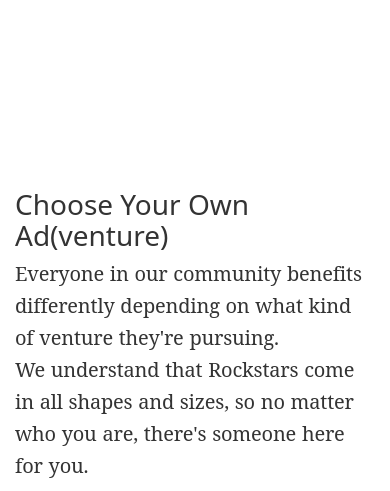
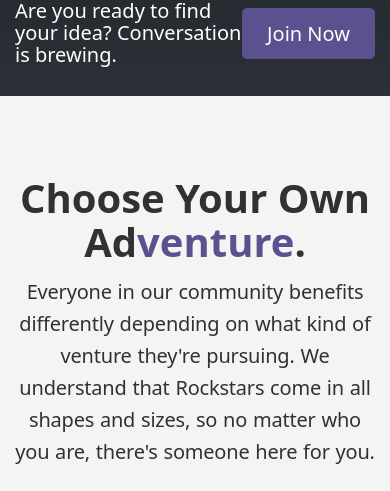
Before and after one commit to omfgitsjack/rockstar-cafe, a PHP site: page /rockstars.html in a window 390 px wide; the page is wider, and only the part inside the window is pictured. Shown: the part 1521-2012 px from the top of that part. Run offline with PHP 8.4, Linux system fonts and the light colour scheme; style sheets or scripts are compiled from the project's sources; some libraries are stand-ins or nearby versions.

Commit message:
Placed story side-by-side and polished rockstars

```diff
--- a/build/css/index.css
+++ b/build/css/index.css
@@ -3,3 +3,14 @@
 /* Medium devices (tablets, 768px and up) */
 /* Large devices (desktops, 992px and up) */
 /* Extra large devices (large desktops, 1200px and up) */
+.show-xl {
+  display: block; }
+  @media (max-width: 1200px) {
+    .show-xl {
+      display: none; } }
+
+.hide-xl {
+  display: none; }
+  @media (max-width: 1200px) {
+    .hide-xl {
+      display: block; } }
--- a/build/css/main.css
+++ b/build/css/main.css
@@ -53,9 +53,40 @@ body {
     max-width: 800px;
     margin-top: -0.6rem;
     font-family: "Noto Sans"; }
+  .section .section-subtitle.full-length {
+    max-width: 100%; }
 
 .section.gray {
   background-color: #f4f4f4; }
+
+.section.call-out {
+  background-color: #2b3137;
+  color: white;
+  background-image: linear-gradient(180deg, #24292e, #2b3137);
+  padding-top: 30px;
+  padding-bottom: 30px; }
+  .section.call-out .container {
+    display: -ms-flexbox;
+    display: flex;
+    -ms-flex-align: center;
+    align-items: center;
+    -ms-flex-pack: distribute;
+    justify-content: space-around; }
+    .section.call-out .container .call-out-text {
+      margin-bottom: 0; }
+
+.primary-color {
+  color: #5a518e; }
+
+.btn {
+  font-family: "Noto Sans", sans-serif; }
+
+.btn-primary {
+  background-color: #5a518e;
+  border-color: #5a518e; }
+
+.btn-primary:hover {
+  background-color: #50487e; }
 
 /* Extra small devices (portrait phones, less than 576px) */
 @media (max-width: 575px) {
--- a/build/css/rockstars.css
+++ b/build/css/rockstars.css
@@ -1,5 +1,47 @@
-.section {
-  margin-top: 30px; }
-
 .adventure, .rockstars-cards {
   text-align: center; }
+
+.adventure {
+  margin-bottom: 40px; }
+  .adventure .col-6,
+  .adventure .col-sm-4,
+  .adventure .col-md-2 {
+    padding: 0; }
+    .adventure .col-6 img,
+    .adventure .col-sm-4 img,
+    .adventure .col-md-2 img {
+      width: 100%; }
+
+.rockstar-intro-split {
+  margin-top: 40px; }
+
+.rockstar-intro-callout h5 {
+  margin-bottom: 1rem; }
+
+.rockstars-of-canada-title {
+  display: -ms-flexbox;
+  display: flex;
+  -ms-flex-pack: center;
+  justify-content: center;
+  -ms-flex-align: center;
+  align-items: center; }
+  .rockstars-of-canada-title img {
+    margin-left: 7.5px;
+    margin-right: 7.5px; }
+
+.rockstars-cards {
+  display: -ms-flexbox;
+  display: flex;
+  -ms-flex-pack: center;
+  justify-content: center; }
+
+.rockstar-card {
+  padding: 0;
+  max-width: 265px;
+  margin-left: 10px;
+  margin-right: 10px;
+  margin-bottom: 20px;
+  box-shadow: rgba(0, 0, 0, 0.117647) 0px 1px 6px, rgba(0, 0, 0, 0.117647) 0px 1px 4px;
+  border-radius: 2px; }
+  .rockstar-card img {
+    width: 100%; }
--- a/rockstars.html
+++ b/rockstars.html
@@ -21,7 +21,7 @@
     </button>
     <a class="navbar-brand" href="index.html"><img src="images/logo.png" width="30px"></a>
 
-    <div class="collapse navbar-collapse justify-content-end"" id="navbarNavAltMarkup">
+    <div class="collapse navbar-collapse justify-content-end" id="navbarNavAltMarkup">
       <div class="navbar-nav">
         <a class="nav-item nav-link" href="ourstory.html">Our Story</a>
         <a class="nav-item nav-link active" href="rockstars.html">Rockstars<span class="sr-only">(current)</span></a>
@@ -38,27 +38,41 @@
 				<h3>Say hello to your community's movers, shakers, and disruptors.</h3>
 				<h3>Every cup has a story to share.</h3>
 			</div>
-			<a class="hero-btn" href=“https://experience.rockstar-cafe.ca”>Become a Rockstar</a>
+			<a class="hero-btn" href="https://experience.rockstar-cafe.ca">Become a Rockstar</a>
 	</div>
 
+	<div class="section">
 		<div class="container">
-		<div class="section">
-			<h3>Welcome to the <i>Pay It Forward</i> network.</h3>
-			<p>We are a community of entrepreneurs who want to help you succeed. When it comes to building a venture, you can always use a little help from your friends.</p>
+			<div align=center>
+				<h1>Welcome to the <em>Pay It Forward</em> network.</h1>
+				<p class="section-subtitle full-length">We are a community of entrepreneurs who want to help you succeed. When it comes to building a venture, you can always use a little help from your friends.</p>
+			</div>
+			<div class="row rockstar-intro-split">
+				<div class="col-md-6">
 					<p>A Rockstar is someone who exhibits Heart, Soul, Brains and Courage, and goes above and beyond to make a difference in their communities. Anyone can be a Rockstar with a little passion and purpose.</p>
 					<p>Whether you’re a young entrepreneur, nonprofit leader, creative, developer, or anyone in between, you’ll find someone here who’s ready to help you write your story… the way someone helped write theirs.</p>
-			<p>Are you ready to find your idea? Conversation is brewing.</p>
-			<p><a href="http://experience.rockstar-cafe.ca">Join Now</a></p>
-
+				</div>
+				<div class="col-md-6">
 					<div class="embed-responsive embed-responsive-16by9">
 						<iframe class="embed-responsive-item" src="https://www.youtube.com/embed/w_eFOwOxEOA">
 						</iframe>
 					</div>
 				</div>
+			</div>
+		</div>
 
-		<div class="section">
-			<h3>Choose Your Own Ad(venture)</h3>
-			<p>Everyone in our community benefits differently depending on what kind of venture they're pursuing.<br>We understand that Rockstars come in all shapes and sizes, so no matter who you are, there's someone here for you.</p>
+	</div>
+	<div class="section call-out">
+		<div class="container">
+			<h5 class="call-out-text">Are you ready to find your idea? Conversation is brewing.</h5>
+			<a class="btn btn-lg btn-primary" href="http://experience.rockstar-cafe.ca">Join Now</a>
+		</div>
+	</div>
+
+	<div class="section gray">
+		<div class="container" align="center">
+			<h1>Choose Your Own Ad<span class="primary-color">venture</span>.</h1>
+			<p class="section-subtitle full-length">Everyone in our community benefits differently depending on what kind of venture they're pursuing. We understand that Rockstars come in all shapes and sizes, so no matter who you are, there's someone here for you.</p>
 			<div class="adventure row">
 				<div class="col-6 col-sm-4 col-md-2"><img src="images/rstar-categories/developers_janellehinds.jpg"></div>
 				<div class="col-6 col-sm-4 col-md-2"><img src="images/rstar-categories/designers_mattneill.jpg"></div>
@@ -67,12 +81,14 @@
 				<div class="col-6 col-sm-4 col-md-2"><img src="images/rstar-categories/nonprofits_benfanelli.jpg"></div>
 				<div class="col-6 col-sm-4 col-md-2"><img src="images/rstar-categories/ecopreneur_alekspoldma.jpg"></div>
 			</div>
-			<p><a href="http://experience.rockstar-cafe.ca">View All Stories</a></p>
+			<a class="btn btn-lg btn-primary" href="http://experience.rockstar-cafe.ca">View All Stories</a>
+		</div>
 	</div>
 
 	<div class="section">
-			<h3><img src="images/logo.png" width=40px; height=40px; style="border:0px">Rockstars of Canada<img src="images/mapleleafred.png" width=40px; height=40px; style="border:0px"></h3>
-			<p>We are a nation made up of a fabric of ideas as diverse as the people who stand behind them.</p>
+		<div class="container" align="center">
+			<h1 class="rockstars-of-canada-title"><img src="images/logo.png" width=40px; height=40px; style="border:0px">Rockstars of Canada<img src="images/mapleleafred.png" width=40px; height=40px; style="border:0px"></h1>
+			<p class="section-subtitle">We are a nation made up of a fabric of ideas as diverse as the people who stand behind them.</p>
 
 			<!--
 			SPACE FOR INTERACTIVE ROCKSTAR MAP
@@ -81,34 +97,35 @@
 			<p></p>
 			-->
 
-			<p><a href="https://experience.rockstar-cafe.ca">Join Now</a></p>
+			<p><a class="btn btn-lg btn-primary" href="https://experience.rockstar-cafe.ca">Join Now</a></p>
 
 			<div class="rockstars-cards row">
-				<div class="col-12 col-md-6 col-lg-4 col-xl-3"><a href="https://experience.rockstar-cafe.ca/p/user/linkedin:xZDP1UCGpJ"><img src="images/rstar-prof-imgs/rockstars_alekspoldma_heroimage.png" onmouseover="this.src='images/rstar-prof-imgs/rockstars_alekspoldma_heroimage_alt.png'" onmouseout="this.src='images/rstar-prof-imgs/rockstars_alekspoldma_heroimage.png'"></a></div>
+				<div class="rockstar-card col-12 col-md-6 col-lg-4 col-xl-3"><a href="https://experience.rockstar-cafe.ca/p/user/linkedin:xZDP1UCGpJ"><img src="images/rstar-prof-imgs/rockstars_alekspoldma_heroimage.png" onmouseover="this.src='images/rstar-prof-imgs/rockstars_alekspoldma_heroimage_alt.png'" onmouseout="this.src='images/rstar-prof-imgs/rockstars_alekspoldma_heroimage.png'"></a></div>
 
-				<div class="col-12 col-md-6 col-lg-4 col-xl-3"><a href="https://experience.rockstar-cafe.ca/p/user/facebook:1266626370019105"><img src="images/rstar-prof-imgs/rockstars_amitmehta_heroimage.png" onmouseover="this.src='images/rstar-prof-imgs/rockstars_amitmehta_heroimage_alt.png'" onmouseout="this.src='images/rstar-prof-imgs/rockstars_amitmehta_heroimage.png'"></a></div>
+				<div class="rockstar-card col-12 col-md-6 col-lg-4 col-xl-3"><a href="https://experience.rockstar-cafe.ca/p/user/facebook:1266626370019105"><img src="images/rstar-prof-imgs/rockstars_amitmehta_heroimage.png" onmouseover="this.src='images/rstar-prof-imgs/rockstars_amitmehta_heroimage_alt.png'" onmouseout="this.src='images/rstar-prof-imgs/rockstars_amitmehta_heroimage.png'"></a></div>
 
-				<div class="col-12 col-md-6 col-lg-4 col-xl-3"><a href="https://experience.rockstar-cafe.ca/p/user/facebook:10157030749235268"><img src="images/rstar-prof-imgs/rockstars_tinachan_heroimage2.png" onmouseover="this.src='images/rstar-prof-imgs/rockstars_tinachan_heroimage2_alt.png'" onmouseout="this.src='images/rstar-prof-imgs/rockstars_tinachan_heroimage2.png'"></a></div>
+				<div class="rockstar-card col-12 col-md-6 col-lg-4 col-xl-3"><a href="https://experience.rockstar-cafe.ca/p/user/facebook:10157030749235268"><img src="images/rstar-prof-imgs/rockstars_tinachan_heroimage2.png" onmouseover="this.src='images/rstar-prof-imgs/rockstars_tinachan_heroimage2_alt.png'" onmouseout="this.src='images/rstar-prof-imgs/rockstars_tinachan_heroimage2.png'"></a></div>
 
-				<div class="col-12 col-md-6 col-lg-4 col-xl-3"><img src="images/rstar-prof-imgs/rockstars_shazardramjon_heroimage.png" onmouseover="this.src='images/rstar-prof-imgs/rockstars_shazardramjon_heroimage_alt.png'" onmouseout="this.src='images/rstar-prof-imgs/rockstars_shazardramjon_heroimage.png'"></div>
+				<div class="rockstar-card col-12 col-md-6 col-lg-4 col-xl-3"><img src="images/rstar-prof-imgs/rockstars_shazardramjon_heroimage.png" onmouseover="this.src='images/rstar-prof-imgs/rockstars_shazardramjon_heroimage_alt.png'" onmouseout="this.src='images/rstar-prof-imgs/rockstars_shazardramjon_heroimage.png'"></div>
 
-				<div class="col-12 col-md-6 col-lg-4 col-xl-3"><img src="images/rstar-prof-imgs/rockstars_christinatan_heroimage.png" onmouseover="this.src='images/rstar-prof-imgs/rockstars_christinatan_heroimage_alt.png'" onmouseout="this.src='images/rstar-prof-imgs/rockstars_christinatan_heroimage.png'"></div>
+				<div class="rockstar-card col-12 col-md-6 col-lg-4 col-xl-3"><img src="images/rstar-prof-imgs/rockstars_christinatan_heroimage.png" onmouseover="this.src='images/rstar-prof-imgs/rockstars_christinatan_heroimage_alt.png'" onmouseout="this.src='images/rstar-prof-imgs/rockstars_christinatan_heroimage.png'"></div>
 
-				<div class="col-12 col-md-6 col-lg-4 col-xl-3"><a href="https://experience.rockstar-cafe.ca/p/user/linkedin:V00blkuXME"><img src="images/rstar-prof-imgs/rockstars_stephenperkins_heroimage.png" onmouseover="this.src='images/rstar-prof-imgs/rockstars_stephenperkins_heroimage_alt.png'" onmouseout="this.src='images/rstar-prof-imgs/rockstars_stephenperkins_heroimage.png'"></a></div>
+				<div class="rockstar-card col-12 col-md-6 col-lg-4 col-xl-3"><a href="https://experience.rockstar-cafe.ca/p/user/linkedin:V00blkuXME"><img src="images/rstar-prof-imgs/rockstars_stephenperkins_heroimage.png" onmouseover="this.src='images/rstar-prof-imgs/rockstars_stephenperkins_heroimage_alt.png'" onmouseout="this.src='images/rstar-prof-imgs/rockstars_stephenperkins_heroimage.png'"></a></div>
 
-				<div class="col-12 col-md-6 col-lg-4 col-xl-3"><a href="https://experience.rockstar-cafe.ca/p/user/linkedin:k2va5_HsMQ"><img src="images/rstar-prof-imgs/rockstars_christianbrum_heroimage.png" onmouseover="this.src='images/rstar-prof-imgs/rockstars_christianbrum_heroimage_alt.png'" onmouseout="this.src='images/rstar-prof-imgs/rockstars_christianbrum_heroimage.png'"></a></div>
+				<div class="rockstar-card col-12 col-md-6 col-lg-4 col-xl-3"><a href="https://experience.rockstar-cafe.ca/p/user/linkedin:k2va5_HsMQ"><img src="images/rstar-prof-imgs/rockstars_christianbrum_heroimage.png" onmouseover="this.src='images/rstar-prof-imgs/rockstars_christianbrum_heroimage_alt.png'" onmouseout="this.src='images/rstar-prof-imgs/rockstars_christianbrum_heroimage.png'"></a></div>
 
-				<div class="col-12 col-md-6 col-lg-4 col-xl-3"><a href="https://experience.rockstar-cafe.ca/p/user/linkedin:Qlrd4M-bxk"><img src="images/rstar-prof-imgs/rockstars_sahebasegu_heroimage.png" onmouseover="this.src='images/rstar-prof-imgs/rockstars_sahebasegu_heroimage_alt.png'" onmouseout="this.src='images/rstar-prof-imgs/rockstars_sahebasegu_heroimage.png'"></a></div>
+				<div class="rockstar-card col-12 col-md-6 col-lg-4 col-xl-3"><a href="https://experience.rockstar-cafe.ca/p/user/linkedin:Qlrd4M-bxk"><img src="images/rstar-prof-imgs/rockstars_sahebasegu_heroimage.png" onmouseover="this.src='images/rstar-prof-imgs/rockstars_sahebasegu_heroimage_alt.png'" onmouseout="this.src='images/rstar-prof-imgs/rockstars_sahebasegu_heroimage.png'"></a></div>
 
-				<div class="col-12 col-md-6 col-lg-4 col-xl-3"><img src="images/rstar-prof-imgs/rockstars_ashusyal_heroimage.png" onmouseover="this.src='images/rstar-prof-imgs/rockstars_ashusyal_heroimage_alt.png'" onmouseout="this.src='images/rstar-prof-imgs/rockstars_ashusyal_heroimage.png'"></div>
+				<div class="rockstar-card col-12 col-md-6 col-lg-4 col-xl-3"><img src="images/rstar-prof-imgs/rockstars_ashusyal_heroimage.png" onmouseover="this.src='images/rstar-prof-imgs/rockstars_ashusyal_heroimage_alt.png'" onmouseout="this.src='images/rstar-prof-imgs/rockstars_ashusyal_heroimage.png'"></div>
 
-				<div class="col-12 col-md-6 col-lg-4 col-xl-3"><img src="images/rstar-prof-imgs/rockstars_trishalapillai_heroimage.png" onmouseover="this.src='images/rstar-prof-imgs/rockstars_trishalapillai_heroimage_alt.png'" onmouseout="this.src='images/rstar-prof-imgs/rockstars_trishalapillai_heroimage.png'"></div>
+				<div class="rockstar-card col-12 col-md-6 col-lg-4 col-xl-3"><img src="images/rstar-prof-imgs/rockstars_trishalapillai_heroimage.png" onmouseover="this.src='images/rstar-prof-imgs/rockstars_trishalapillai_heroimage_alt.png'" onmouseout="this.src='images/rstar-prof-imgs/rockstars_trishalapillai_heroimage.png'"></div>
 
-				<div class="col-12 col-md-6 col-lg-4 col-xl-3"><img src="images/rstar-prof-imgs/rockstars_adamhueniken_heroimage.png" onmouseover="this.src='images/rstar-prof-imgs/rockstars_adamhueniken_heroimage_alt.png'" onmouseout="this.src='images/rstar-prof-imgs/rockstars_adamhueniken_heroimage.png'"></div>
+				<div class="rockstar-card col-12 col-md-6 col-lg-4 col-xl-3"><img src="images/rstar-prof-imgs/rockstars_adamhueniken_heroimage.png" onmouseover="this.src='images/rstar-prof-imgs/rockstars_adamhueniken_heroimage_alt.png'" onmouseout="this.src='images/rstar-prof-imgs/rockstars_adamhueniken_heroimage.png'"></div>
 
-				<div class="col-12 col-md-6 col-lg-4 col-xl-3"><img src="images/rstar-prof-imgs/rockstars_rachelpautler_heroimage.png" onmouseover="this.src='images/rstar-prof-imgs/rockstars_rachelpautler_heroimage_alt.png'" onmouseout="this.src='images/rstar-prof-imgs/rockstars_rachelpautler_heroimage.png'"></div>
+				<div class="rockstar-card col-12 col-md-6 col-lg-4 col-xl-3"><img src="images/rstar-prof-imgs/rockstars_rachelpautler_heroimage.png" onmouseover="this.src='images/rstar-prof-imgs/rockstars_rachelpautler_heroimage_alt.png'" onmouseout="this.src='images/rstar-prof-imgs/rockstars_rachelpautler_heroimage.png'"></div>
 			</div>
-			<p><a href="http://experience.rockstar-cafe.ca">View All Rockstars</a></p>
+			<p></p>
+			<a class="btn btn-lg btn-primary" href="http://experience.rockstar-cafe.ca">View All Rockstars</a>
 		</div>
 	</div>
 
--- a/style/index.scss
+++ b/style/index.scss
@@ -22,3 +22,19 @@
 @media (min-width: 1200px) {
 
 }
+
+.show-xl {
+    display: block;
+
+    @media (max-width: 1200px) {
+        display: none;
+    }
+}
+
+.hide-xl {
+    display: none;
+
+    @media (max-width: 1200px) {
+        display: block;
+    }
+}
--- a/style/main.scss
+++ b/style/main.scss
@@ -65,10 +65,51 @@ body {
 		margin-top: -0.6rem;
 		font-family: "Noto Sans";
 	}
+
+	.section-subtitle.full-length {
+		max-width: 100%
+	}
 }
 
 .section.gray {
 	background-color: #f4f4f4;
+}
+
+.section.call-out {
+	background-color: #2b3137;
+	color: white;
+	background-image: linear-gradient(180deg, #24292e, #2b3137);
+	padding-top: 30px;
+    padding-bottom: 30px;
+
+	.container {
+		.call-out-text {
+			margin-bottom: 0;
+		}
+
+		display: flex;
+		align-items: center;
+		justify-content: space-around;
+	}
+}
+
+$primary-color:	#5a518e;
+.primary-color {
+	color: $primary-color;
+}
+
+// Bootstrap buttons
+.btn {
+	font-family: "Noto Sans", sans-serif;
+}
+
+.btn-primary {
+	background-color: $primary-color;
+	border-color: $primary-color;
+}
+
+.btn-primary:hover {
+	background-color: darken($primary-color, 5%);
 }
 
 /* Extra small devices (portrait phones, less than 576px) */
--- a/style/rockstars.scss
+++ b/style/rockstars.scss
@@ -1,7 +1,57 @@
-.section {
-	margin-top: 30px;
-}
-
 .adventure, .rockstars-cards {
 	text-align: center;
 }
+
+.adventure {
+	margin-bottom: 40px;
+
+	.col-6,
+	.col-sm-4,
+	.col-md-2 {
+		padding: 0;
+
+		img {
+			width: 100%;
+		}
+	}
+}
+
+.rockstar-intro-split {
+	margin-top: 40px;
+}
+
+.rockstar-intro-callout {
+	h5 {
+		margin-bottom: 1rem;
+	}
+}
+
+.rockstars-of-canada-title {
+	display: flex;
+	justify-content: center;
+	align-items: center;
+
+	img {
+		margin-left: 7.5px;
+		margin-right: 7.5px;
+	}
+}
+
+.rockstars-cards {
+	display: flex;
+	justify-content: center;
+}
+
+.rockstar-card {
+	padding: 0;
+	max-width: 265px;
+	margin-left: 10px;
+	margin-right: 10px;
+	margin-bottom: 20px;
+	box-shadow: rgba(0, 0, 0, 0.117647) 0px 1px 6px, rgba(0, 0, 0, 0.117647) 0px 1px 4px;
+    border-radius: 2px;
+
+	img {
+		width: 100%;
+	}
+}
```
Also changed, not shown: build/css/ourstory.css (+10 -0 lines), build/ourstory.html (+19 -11 lines), build/rockstars.html (+45 -28 lines), ourstory.html (+19 -11 lines), style/ourstory.scss (+13 -0 lines). Lines whose indentation alone changed are shown as unchanged.
